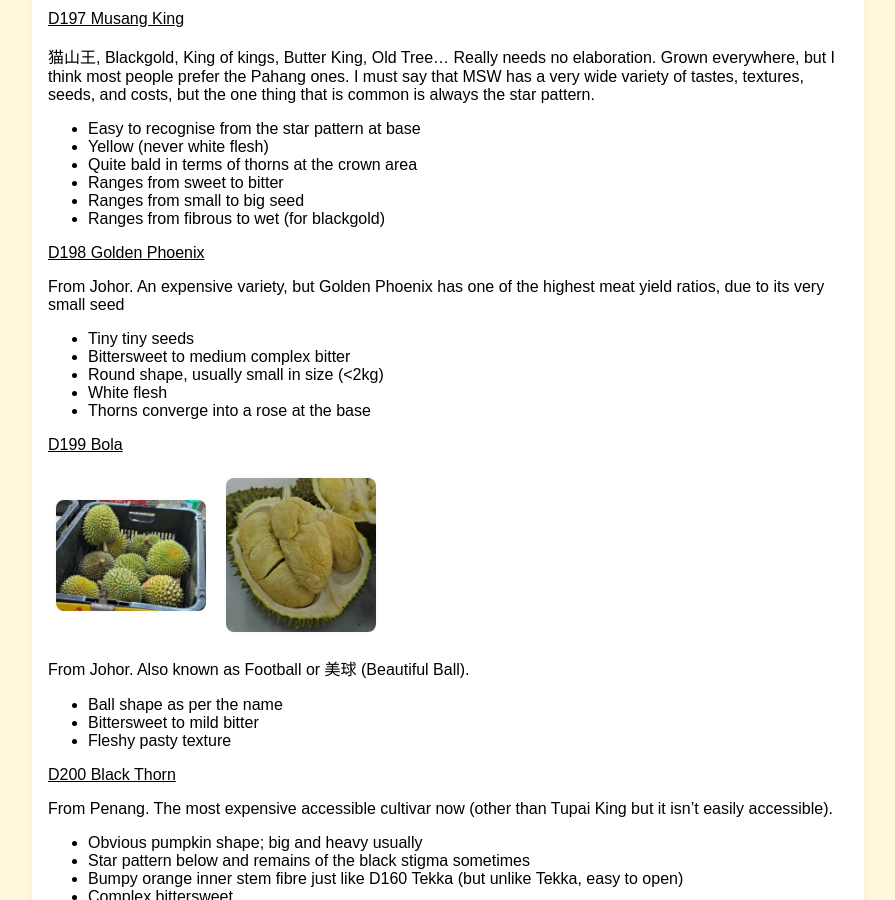
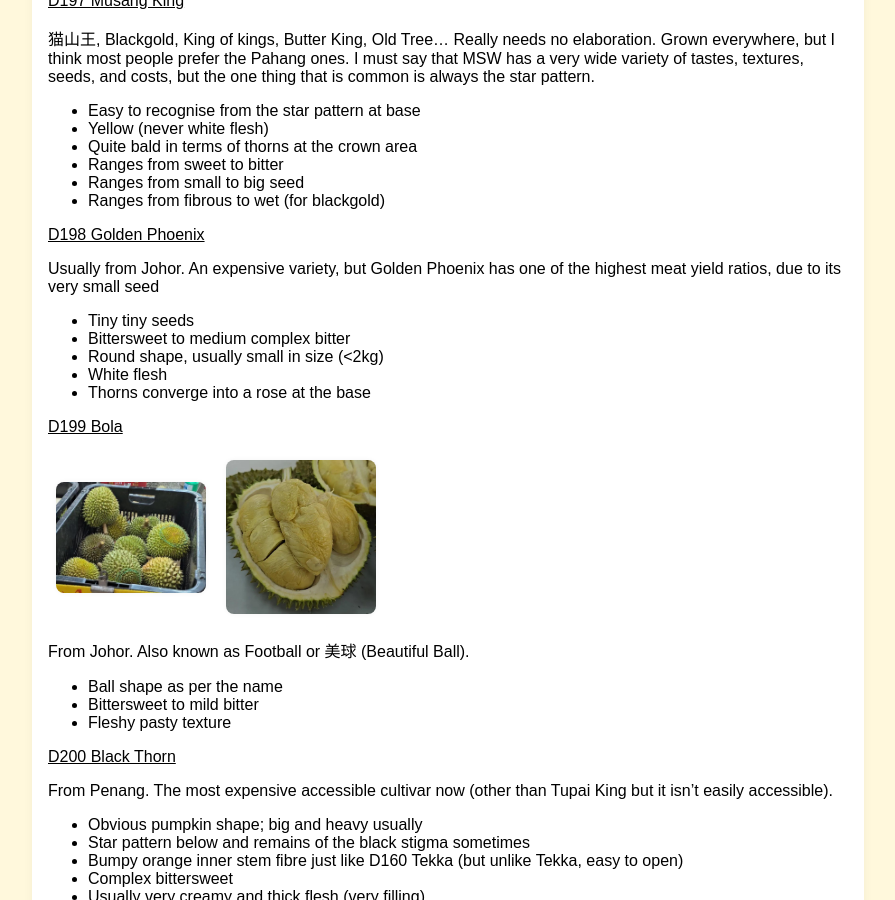
Before and after one commit to yensan57/flabbybeagle, a Jekyll site: the page built from _posts/2025-12-13-ongoing-malaysian-cultivars-all.md, in a window 1280 px wide and 900 px high, scrolled down 5630 px. Shown: the whole window, without its empty margins (192-1087 px from the left). Built offline with Jekyll 4.4.1, drawn with Linux system fonts in a browser that asks for light colours; some of the changed text lies outside the part shown.

Commit message:
Update 2025-12-13-ongoing-malaysian-cultivars-all.md

```diff
--- a/_posts/2025-12-13-ongoing-malaysian-cultivars-all.md
+++ b/_posts/2025-12-13-ongoing-malaysian-cultivars-all.md
@@ -196,7 +196,7 @@
 
 <u>D198 Golden Phoenix</u>
 
-From Johor. An expensive variety, but Golden Phoenix has one of the highest meat yield ratios, due to its very small seed
+Usually from Johor. An expensive variety, but Golden Phoenix has one of the highest meat yield ratios, due to its very small seed
 - Tiny tiny seeds
 - Bittersweet to medium complex bitter
 - Round shape, usually small in size (<2kg)
```
Also changed, not shown: other parts of _posts/2025-12-13-ongoing-malaysian-cultivars-all.md (+2 -2 lines).
